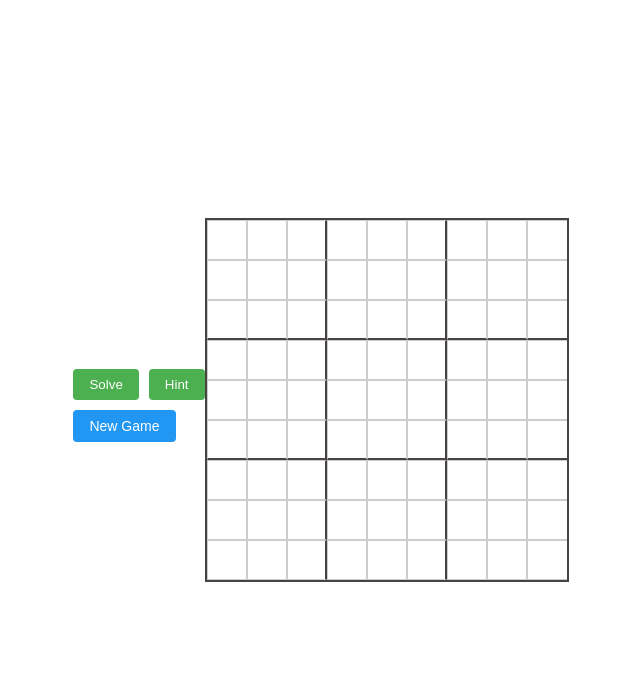
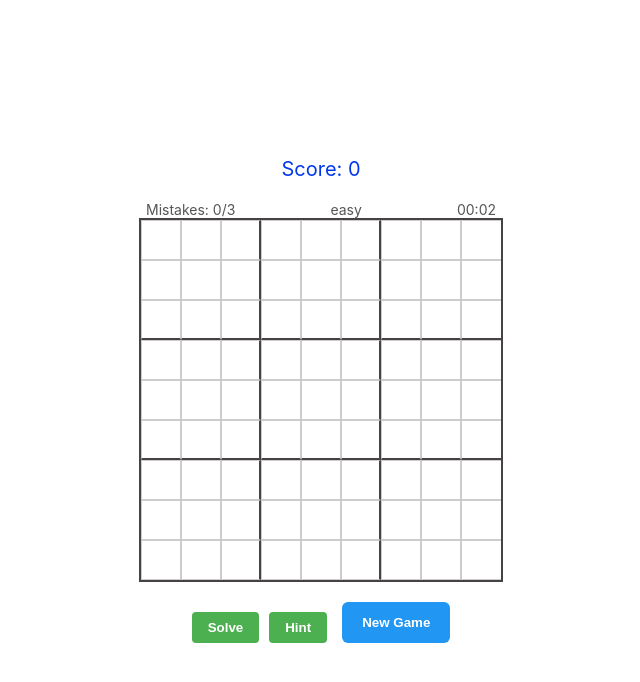
Before and after one commit to alya-atlab/sudoku-app, a React (Create React App) app: page / in a window 1280 px wide. Both pictures are taken after a click on the button "Solve Custom Puzzle". Shown: the top 682 px of the page, without its empty margins (319-959 px from the left). Built offline with nearby package versions, Linux system fonts and the light colour scheme.

Commit message:
Edited the design

```diff
--- a/src/SudokuGrid.css
+++ b/src/SudokuGrid.css
@@ -31,37 +31,15 @@
 .sudoku-cell:nth-child(9n) {
   border-right: none;
 }
-
-.sudoku-container {
-  display: flex;
-  justify-content: center;
-  align-items: center;
-  height: 100vh;
-  width: 100vw;
-  overflow: hidden;
-}
-
 .sudoku-cell.focused {
   background-color: #8bc3fa !important;
   outline: none;
   border: 1px solid #ccc;
-  box-sizing: border-box;
 }
 
 .sudoku-cell.highlighted {
   background-color: #f0f0f0;
 }
-
-.sudoku-cell.highlighted:nth-child(9n + 3),
-.sudoku-cell.highlighted:nth-child(9n + 6) {
-  border-right: 2px solid black;
-}
-
-.sudoku-cell.highlighted:nth-child(n + 19):nth-child(-n + 27),
-.sudoku-cell.highlighted:nth-child(n + 46):nth-child(-n + 54) {
-  border-bottom: 2px solid black;
-}
-
 .sudoku-cell.correct {
   color: #0037ec;
 }
@@ -73,10 +51,20 @@
 .sudoku-cell.same-number {
   background-color: #8bc3fa;
 }
+
 .sudoku-cell.conflict {
   background-color: #e78695;
 }
 
+.sudoku-container {
+  display: flex;
+  justify-content: center;
+  align-items: center;
+  height: 100vh;
+  width: 100vw;
+  overflow: hidden;
+  flex-direction: column;
+}
 .game-message {
   margin-top: 20px;
   padding: 10px 20px;
@@ -94,17 +82,74 @@
   background-color: #e8f5e9;
   color: #2e7d32;
 }
-.new-game-button {
-  padding: 8px 16px;
-  background-color: #2196f3;
-  color: white;
-  border: none;
-  border-radius: 4px;
-  cursor: pointer;
+.game-header {
+  width: 350px;
+}
+.stats-row {
+  display: flex;
+  justify-content: space-between;
+  width: 100%;
+  max-width: 400px;
   font-size: 14px;
-  margin-top: 10px;
+  color: #555;
+}
+.stats-row span {
+  display: block;
+}
+.score {
+  text-align: center;
+  font-size: 20px;
+  margin-bottom: 20px;
+  color: #0037ec;
 }
 
-.new-game-button:hover {
-  background-color: #1976d2;
+.mistakes {
+  text-align: left;
 }
+
+.difficulty {
+  text-align: center;
+  flex-grow: 1;
+}
+
+.timer {
+  text-align: right;
+}
+
+.game-controls {
+  display: flex;
+  gap: 15px;
+  margin-top: 20px;
+}
+
+.control-button {
+  padding: 10px 20px;
+  border: none;
+  border-radius: 6px;
+  font-weight: bold;
+  cursor: pointer;
+  transition: all 0.2s;
+}
+
+.control-button:not(:disabled):hover {
+  transform: translateY(-2px);
+  box-shadow: 0 2px 5px rgba(0, 0, 0, 0.2);
+}
+
+.hint-button,
+.new-game-button {
+  color: white;
+}
+
+.hint-button {
+  background-color: #4caf50;
+}
+
+.hint-button:disabled {
+  background-color: #cccccc;
+  cursor: not-allowed;
+}
+
+.new-game-button {
+  background-color: #2196f3;
+}
--- a/src/sudokuGrid.tsx
+++ b/src/sudokuGrid.tsx
@@ -247,49 +247,20 @@ const SudokuGrid: React.FC<SudokuGridProps> = ({
 
   return (
     <div className="sudoku-container">
-      <div className="sudoku-stats">
-        {!isManualMode && (
-          <>
-            <div>Score: {score}</div>
-            <div>Mistakes: {mistakes}/3</div>
-            <div>
-              Time: {Math.floor(time / 60)}:
-              {(time % 60).toString().padStart(2, "0")}
-            </div>
-            <div>
-              Difficulty:{" "}
-              {difficulty!.charAt(0).toUpperCase() + difficulty!.slice(1)}
-            </div>
-            <div>Hints Left: {hintsRemaining}</div>
-            <button
-              onClick={handleHint}
-              disabled={hintsRemaining <= 0 || isSolving}
-              className="hint-button"
-            >
-              Hint ({hintsRemaining})
-            </button>
-          </>
-        )}
+      <div className="game-header">
+        <div className="score">Score: {score}</div>
+        <div className="stats-row">
+          <span className="mistakes-item">Mistakes: {mistakes}/3</span>
+          <span className="difficulty">{difficulty}</span>
+          <span className="timer">
+            {Math.floor(time / 60)
+              .toString()
+              .padStart(2, "0")}
+            :{(time % 60).toString().padStart(2, "0")}
+          </span>
+        </div>
+      </div>
 
-        {isManualMode && (
-          <div className="solver-controls">
-            <button onClick={handleSolve} disabled={isSolving}>
-              {isSolving ? "Solving..." : "Solve"}
-            </button>
-            <button
-              onClick={handleHint}
-              disabled={hintsRemaining <= 0 || isSolving}
-              className="hint-button"
-            >
-              Hint
-            </button>
-          </div>
-        )}
-
-        <button onClick={onNewGame} className="new-game-button">
-          New Game
-        </button>
-      </div>
       <div className="sudoku-grid">
         {grid.map((row, rowIndex) =>
           row.map((cell, colIndex) => {
@@ -333,6 +304,38 @@ const SudokuGrid: React.FC<SudokuGridProps> = ({
         )}
       </div>
 
+      <div className="game-controls">
+        {!isManualMode ? (
+          <button
+            onClick={handleHint}
+            disabled={hintsRemaining <= 0 || isSolving}
+            className="control-button hint-button"
+          >
+            Hint ({hintsRemaining})
+          </button>
+        ) : (
+          <div className="solver-controls">
+            <button
+              onClick={handleSolve}
+              disabled={isSolving}
+              className="control-button solve-button"
+            >
+              {isSolving ? "Solving..." : "Solve"}
+            </button>
+            <button
+              onClick={handleHint}
+              disabled={isSolving}
+              className="control-button hint-button"
+            >
+              Hint
+            </button>
+          </div>
+        )}
+        <button onClick={onNewGame} className="control-button new-game-button">
+          New Game
+        </button>
+      </div>
+
       {isGameOver && <div className="game-message error">Game Over!</div>}
       {isCompleted && (
         <div className="game-message success">Puzzle Completed!</div>
```
